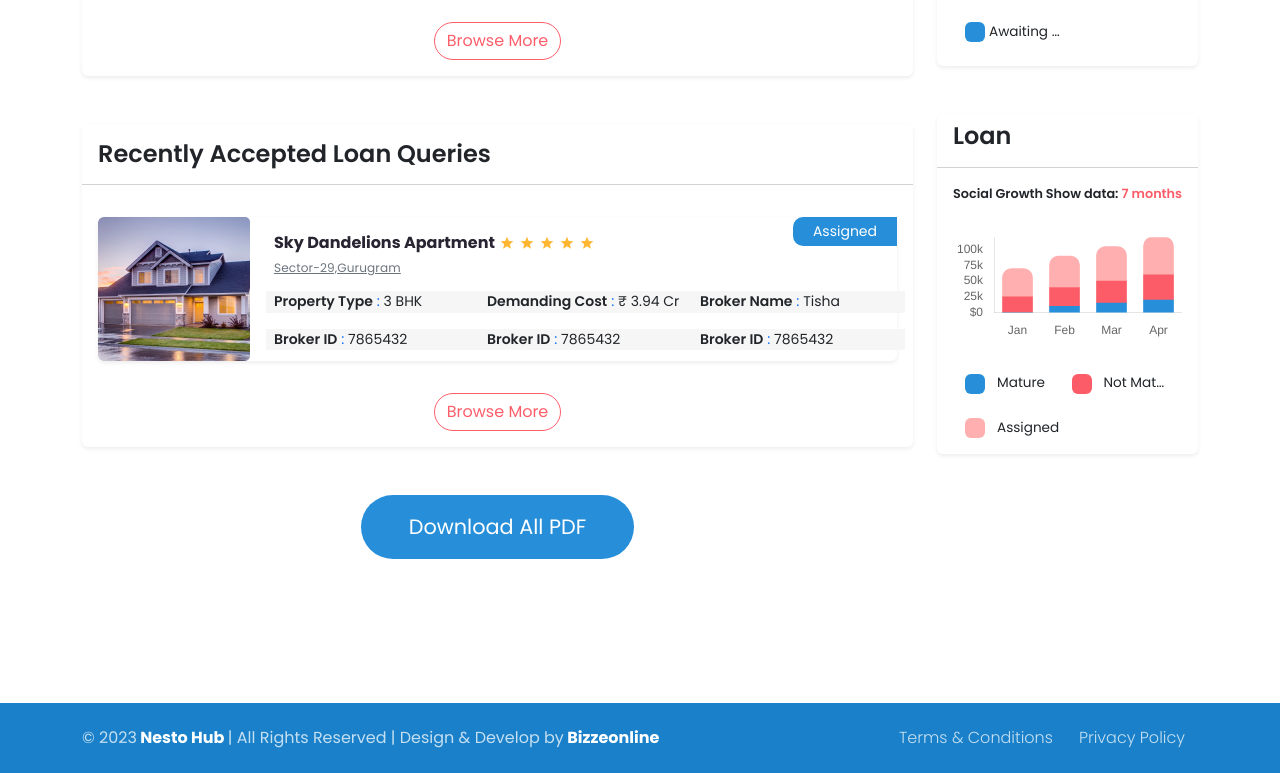
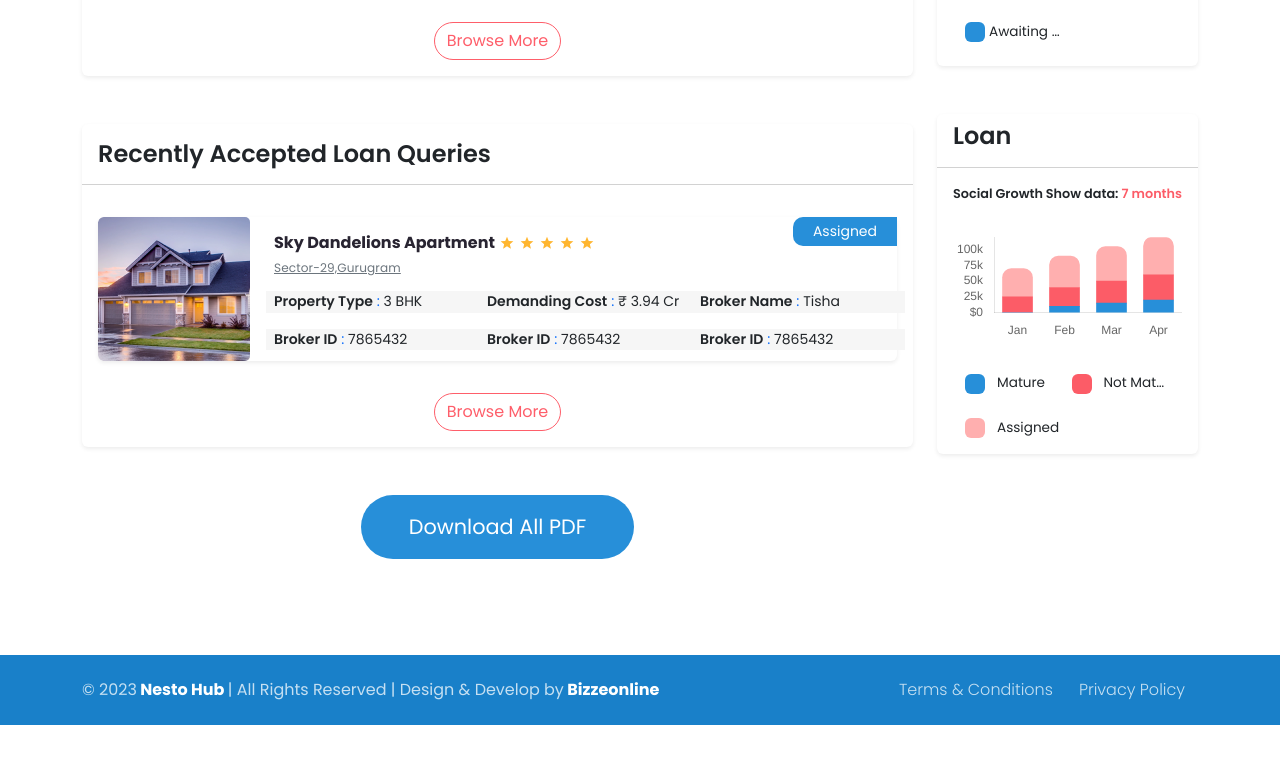
Before and after one commit to Vivekackrolix/Nesto-Frontend, a React (Create React App) app: page /home-dashboard in a window 1280 px wide. Shown: the part 1266-2039 px from the top of the page. After the commit the page ends 1991 px from the top, so only its background shows below. Built offline with nearby package versions, Linux system fonts and the light colour scheme.

Commit message:
footer stick on bootm in dashboard page

```diff
--- a/src/dashboard/footer/CopyrightText.js
+++ b/src/dashboard/footer/CopyrightText.js
@@ -3,7 +3,7 @@ import { Link } from 'react-router-dom';
 
 const CopyrightText = () => {
   return (
-    <div className="bg-color-primary-darker py-3 mt-5">
+    <div className="bg-color-primary-darker py-3 mt-auto">
       <Container>
         <Row>
           <Col
```
